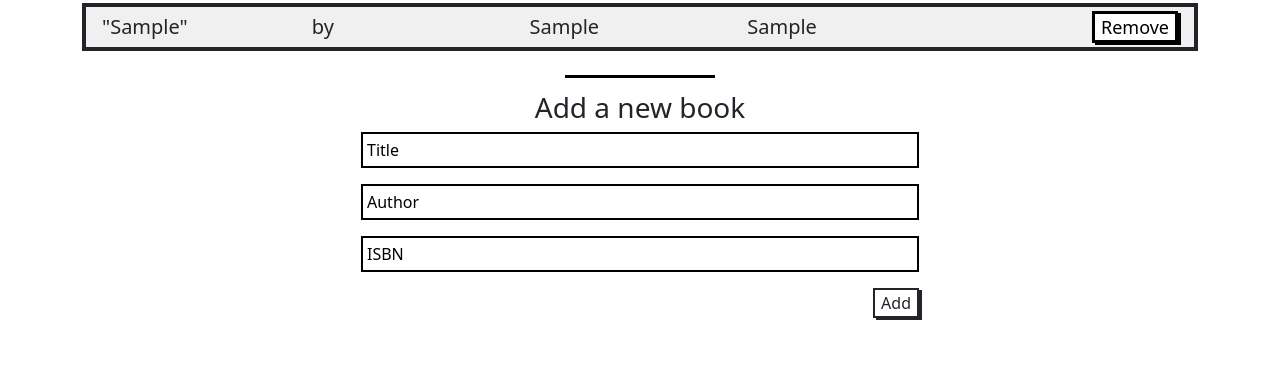
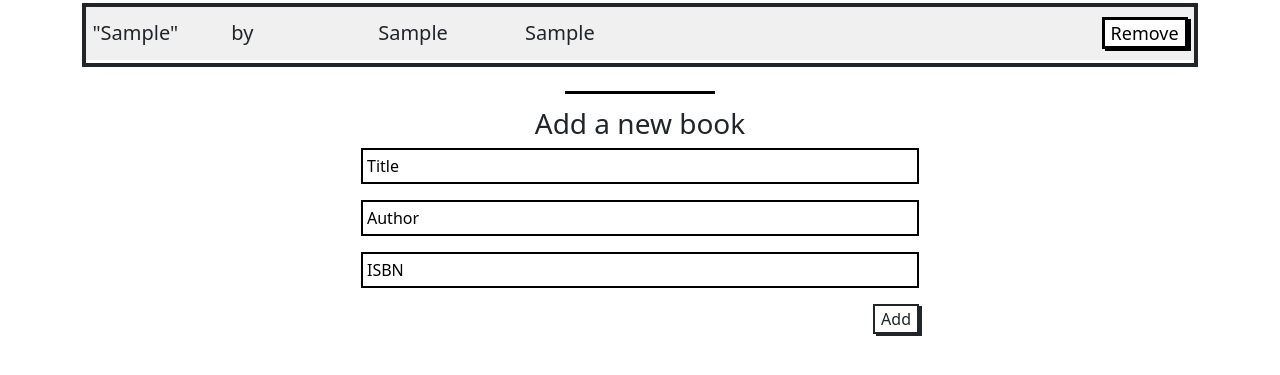
Before and after one commit to Ugboaja-Uchechi/book-list, a website: page index.html in a window 1280 px wide. Both pictures are taken after typing "Sample", "Sample", "Sample" into the empty fields and a click on the input "Add". Shown: the part 61-436 px from the top of the page. Drawn offline with nearby package versions, Linux system fonts and the light colour scheme.

Commit message:
Debugging delete method

```diff
--- a/main.js
+++ b/main.js
@@ -24,17 +24,14 @@ const selectors = {
 class UI {
    addBook = function (book) {
      const list = document.createElement('div');
-     list.classList.add('w-100', 'px-3');
+     list.classList.add('book-item');
      list.innerHTML = `
-     <div class="d-flex align-items-center justify-content-between text-align-center w-100">
-     <div class="d-flex w-75 align-items-center text-align-center">
-    <h5 class="mt-2 w-25">"${book.title}"</h5>
-    <h5 class="mt-2 mx-2 w-25"> by </h5>
-    <h5 class="mt-2 mx-2 w-25">${book.author}</h5>
-    <h5 class = "ml-3 mt-2 mx-2" w-25">${book.isbn}</h5>
-    </div>
-  <div> <button class="delete">Remove</button></div>
-  </div>
+    <h5 class="mt-2">"${book.title}"</h5>
+    <h5 class="mt-2 mx-2"> by </h5>
+    <h5 class="mt-2 mx-2 ">${book.author}</h5>
+    <h5 class = "ml-3 mt-2 mx-2">${book.isbn}</h5>
+  <div class='delete-container'> <button class="delete">Remove</button></div>
+
   `;
      document.getElementById('book-list').appendChild(list);
    };
@@ -149,6 +146,7 @@ function load(e) {
 }
 // delete listener
 function deleteListener(e) {
+  console.log(e.target.parentElement.previousElementSibling.textContent);
   const ui = new UI();
   // eslint-disable-next-line no-undef
   ui.delete(e.target);
--- a/styles.css
+++ b/styles.css
@@ -1,10 +1,28 @@
-div.px-3:nth-child(odd){
+.book-item:nth-child(odd){
   background-color: #f0f0f0;
   margin-top: 0;
 }
 
-div.px-3:nth-child(even) {
+.book-item:nth-child(even) {
   background-color: #fff;
+}
+
+.book-item {
+  padding: 0.4rem;
+  display: flex;
+  /* justify-content: space-between; */
+  margin-bottom: 0.2rem;
+}
+
+h5 {
+  width: 15%;
+}
+
+.delete-container {
+  width: 60%;
+  display: flex;
+  align-items: center;
+  justify-content: flex-end;
 }
 
 div.border-dark {
```
